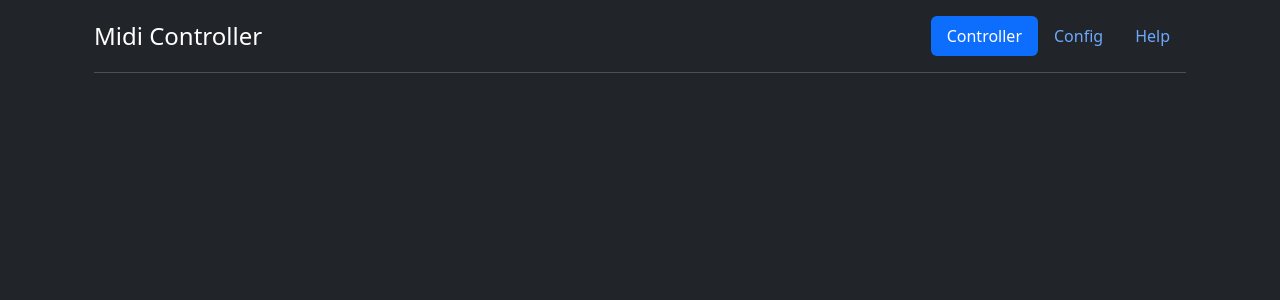
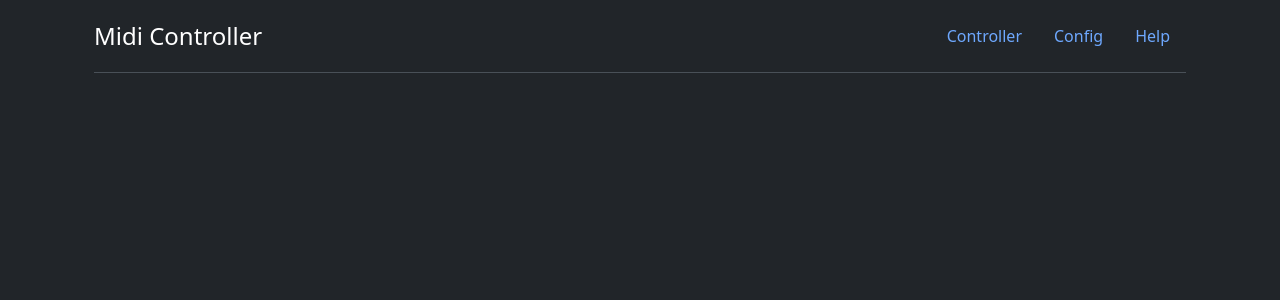
Before and after one commit to stevenup7/web-midi-controller, a React (Vite) app: page / in a window 1280 px wide. Both pictures are taken after a click on the button "Continue to config screen". Shown: the top 300 px of the page. Built offline with nearby package versions, Linux system fonts and the light colour scheme.

Commit message:
menu highlighting and connected ports are checked

```diff
--- a/src/Midi/MidiManager.ts
+++ b/src/Midi/MidiManager.ts
@@ -88,7 +88,7 @@ class MidiManager {
     for (const port in portList) {
       const p = portList[port];
       if (p.name.indexOf("Midi Through") !== 0) {
-        returnList.push({ id: p.id, text: p.name });
+        returnList.push({ id: p.id, text: p.name, checked: p.connected });
       }
     }
     return returnList;
@@ -160,6 +160,7 @@ class MidiManager {
       if (!input) throw new Error("Not A valid Input");
 
       input.open(); // opens the port
+      port.connected = true;
       input.onmidimessage = (msg: any) => {
         let midiMessage = new MidiMessageDecoder(msg.data);
         switch (midiMessage.type) {
@@ -182,6 +183,7 @@ class MidiManager {
       const output = this.midi.outputs.get(portId);
       if (!output) throw new Error("Not A valid Output");
       output.open(); // opens the port
+      port.connected = true;
       this.activeOutPorts[portId] = output;
     }
   }
--- a/src/Midi/MidiPort.ts
+++ b/src/Midi/MidiPort.ts
@@ -6,6 +6,7 @@ class MidiPort {
   name: string;
   version: string;
   direction: MidiPortDirection;
+  connected: boolean;
 
   constructor(
     id: string,
@@ -19,6 +20,7 @@ class MidiPort {
     this.name = name;
     this.version = version;
     this.direction = direction;
+    this.connected = false;
   }
 
   toString(): string {
--- a/src/components/CheckboxGroup.tsx
+++ b/src/components/CheckboxGroup.tsx
@@ -3,6 +3,7 @@ import { ChangeEvent } from "react";
 interface CheckboxItemData {
   id: string;
   text: string;
+  checked: boolean;
 }
 
 interface Props {
@@ -29,6 +30,7 @@ function CheckboxGroup(props: Props) {
               onChange={(e) => {
                 handleChange(e, item);
               }}
+              defaultChecked={item.checked}
             />
             <label className="form-check-label" htmlFor={item.id}>
               {item.text}
--- a/src/components/Keyboard.tsx
+++ b/src/components/Keyboard.tsx
@@ -1,5 +1,5 @@
 import { useEffect, useState } from "react";
-import { NOTES, OCTAVE } from "../Midi/MusicConstants";
+import { OCTAVE } from "../Midi/MusicConstants";
 
 import "./keyboard.css";
 
--- a/src/components/MidiController.tsx
+++ b/src/components/MidiController.tsx
@@ -17,10 +17,6 @@ function MidiController({ midiManager }: Props) {
       //   midiManager.sendNote(2, "C", 4);
     });
   }, []);
-
-  const keyboardClick = (_data: string) => {
-    // do nothing
-  };
 
   const keyboardUp = (data: string) => {
     midiManager.noteUp(4, data);
--- a/src/components/MidiWrapper.tsx
+++ b/src/components/MidiWrapper.tsx
@@ -36,12 +36,29 @@ const MidiConnector = () => {
 
           <ul className="nav nav-pills">
             <li className="nav-item">
-              <a href="#" className="nav-link active" aria-current="page">
+              <a
+                href="#"
+                onClick={() => {
+                  setDisplayMode("controller");
+                }}
+                className={
+                  displayMode == "controller" ? "nav-link active" : "nav-link"
+                }
+                aria-current="page"
+              >
                 Controller
               </a>
             </li>
             <li className="nav-item">
-              <a href="#" className="nav-link">
+              <a
+                href="#"
+                className={
+                  displayMode == "config" ? "nav-link active" : "nav-link"
+                }
+                onClick={() => {
+                  setDisplayMode("config");
+                }}
+              >
                 Config
               </a>
             </li>
```
